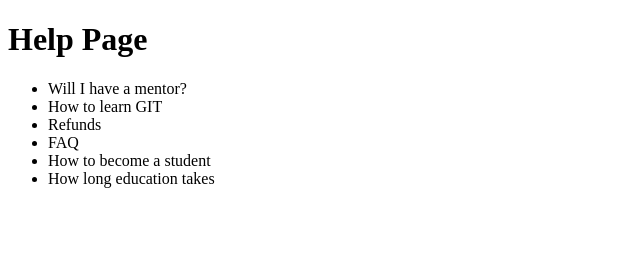
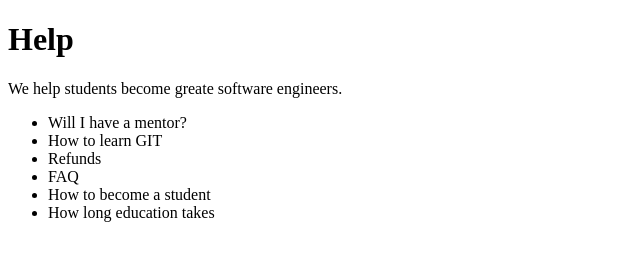
Before and after one commit to gi1st/my-project, a plain HTML site: page help.html in a window 1280 px wide. Shown: the whole page, without its empty margins (0-640 px from the left). Drawn offline with Linux system fonts and the light colour scheme.

Commit message:
change help.html page title according to the feedback

```diff
--- a/help.html
+++ b/help.html
@@ -6,7 +6,8 @@
   <title>Document</title>
 </head>
 <body>
-  <h1>Help Page</h1>
+  <h1>Help</h1>
+  We help students become greate software engineers.
   <ul>
     <li>Will I have a mentor?</li>
     <li>How to learn GIT</li>
```
